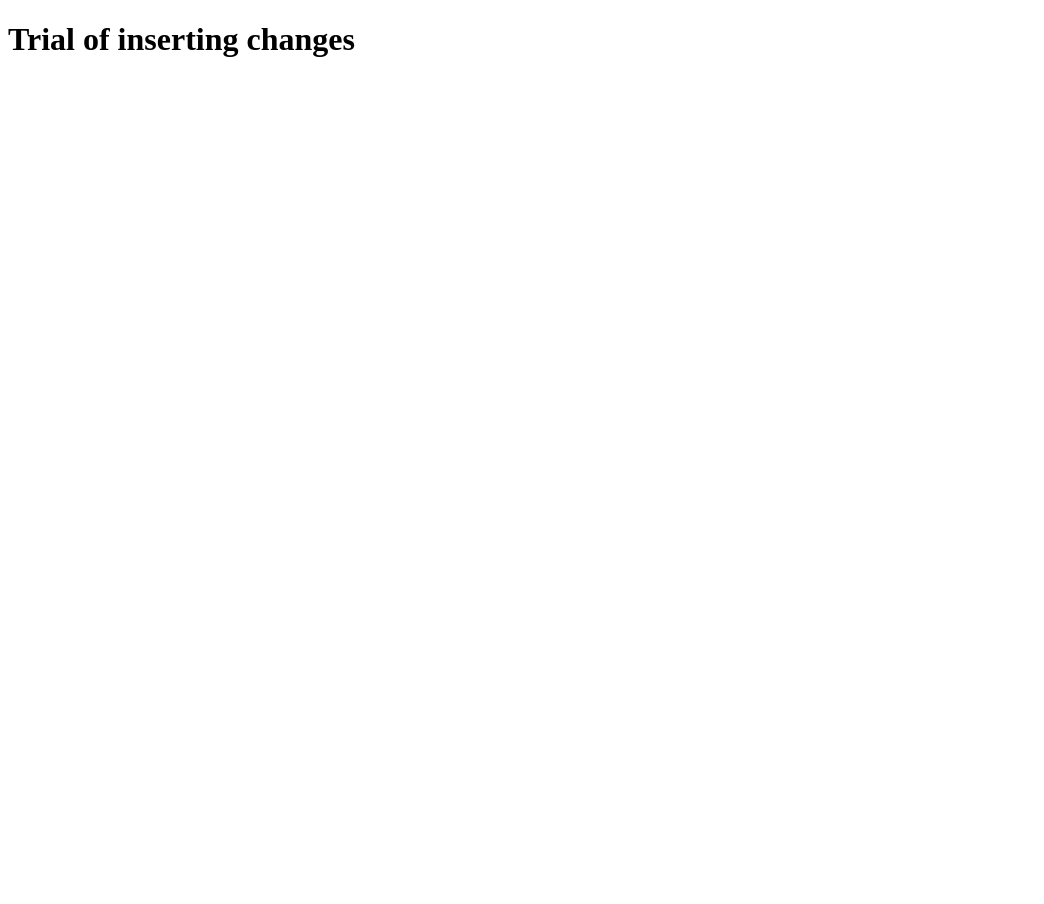
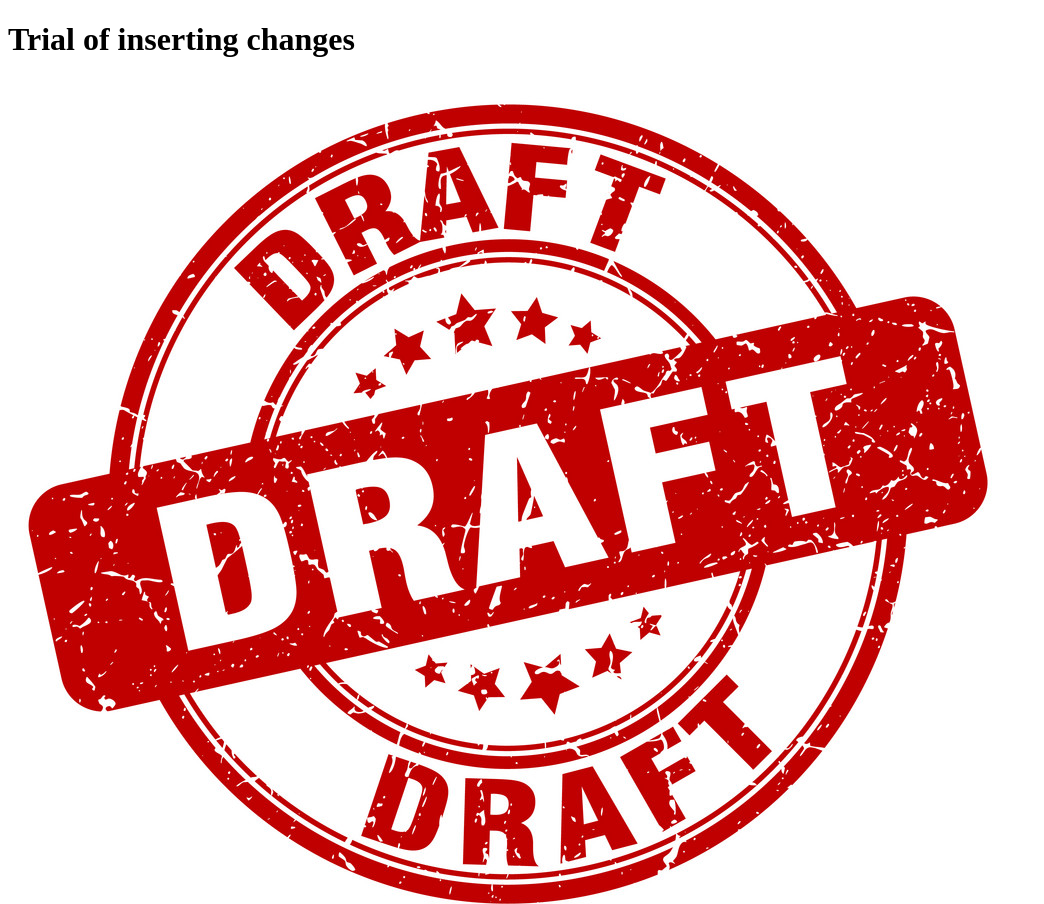
Before and after one commit to FarzanaMaisha/drafts, a plain HTML site: page index.html in a window 1280 px wide. Shown: the top 904 px of the page, without its empty margins (0-1044 px from the left). Before the commit the page ends 800 px from the top, so only its background shows below. Drawn offline with Linux system fonts and the light colour scheme.

Commit message:
add image

```diff
--- a/index.html
+++ b/index.html
@@ -7,6 +7,8 @@
     <title>Drafting repo</title>
 </head>
 <body>
+
     <h1>Trial of inserting changes</h1>
+    <img src="pics/draft-stamp-vector-16592948.jpg">
 </body>
 </html>
```
Also changed, not shown: pics/draft-stamp-vector-16592948.jpg (added).
